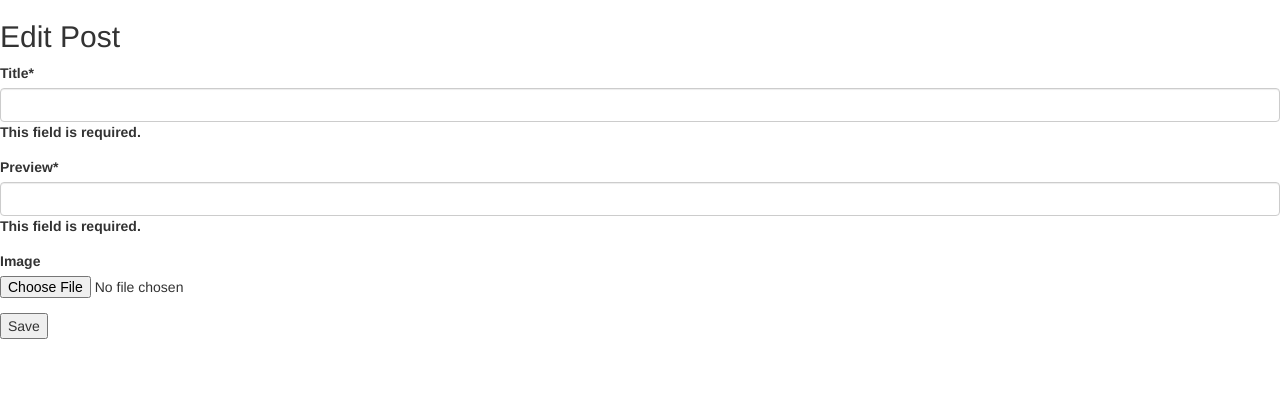
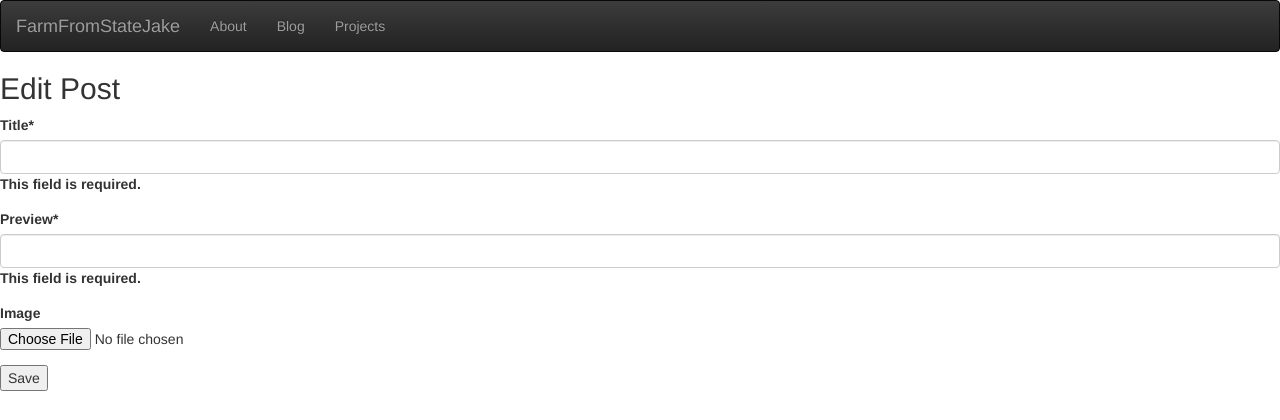
Before and after one commit to StateFromJakeFarm/statefromjakefarmdotcom, a Django app: page /blog/edit in a window 1280 px wide. Shown: the top 420 px of the page. Run offline with Django 3.2, Linux system fonts and the light colour scheme; some libraries are stand-ins or nearby versions.

Commit message:
Adds randomized home tab text

```diff
--- a/sfjf/sfjf_app/helpers.py
+++ b/sfjf/sfjf_app/helpers.py
@@ -1,3 +1,5 @@
+from random import shuffle
+
 from . import models
 
 def get_post(slug):
@@ -7,3 +9,16 @@
     post_queryset = models.BlogPostModel.objects.filter(slug=slug)
 
     return (post_queryset[0] if len(post_queryset) else None)
+
+def randomize_home_text(name=['State', 'From', 'Jake', 'Farm']):
+    '''
+    Return randomized version of site title for comedic effect
+    '''
+    new_name = name[:]
+    shuffle(new_name)
+
+    if new_name == ['Jake', 'From', 'State', 'Farm']:
+        # I don't want any legal trouble
+        return ''.join(name)
+
+    return ''.join(new_name)
--- a/sfjf/sfjf_app/templates/base.html
+++ b/sfjf/sfjf_app/templates/base.html
@@ -11,9 +11,29 @@
 
     {% block styles %}
     {% endblock styles %}
+
+    <!--Begin custom scripts-->
+    <script>
+    {% block scripts %}
+    {% endblock scripts %}
+    </script>
+    <!--End custom scripts-->
 </head>
 
 <body>
+
+<nav class="navbar navbar-inverse">
+    <div class="container-fluid">
+        <div class="navbar-header">
+            <a class="navbar-brand" href="/">{{ home_text }}</a>
+        </div>
+        <ul class="nav navbar-nav">
+            <li><a href="#">About</a></li>
+            <li><a href="blog">Blog</a></li>
+            <li><a href="#">Projects</a></li>
+        </ul>
+    </div>
+</nav>
 
 <!--Begin custom content-->
 {% block content %}
--- a/sfjf/sfjf_app/views.py
+++ b/sfjf/sfjf_app/views.py
@@ -11,7 +11,11 @@
     '''
     Render homepage
     '''
-    return render(request, 'base.html')
+    context = {
+        'home_text': helpers.randomize_home_text(),
+    }
+
+    return render(request, 'base.html', context=context)
 
 
 def edit_post(request, slug=''):
@@ -72,6 +76,7 @@
             post_form.fields['title'].widget.attrs['readonly'] = True
 
     context = {
+        'home_text': helpers.randomize_home_text(),
         'form': post_form,
     }
 
@@ -88,6 +93,7 @@
         raise ValueError('No post identified by slug "{}"'.format(slug))
 
     context = {
+        'home_text': helpers.randomize_home_text(),
         'title': post.title,
         'pub_date': post.pub_date.strftime('%B %d, %Y'),
         'body': markdown(post.body),
@@ -104,6 +110,7 @@
     posts = models.BlogPostModel.objects.all().order_by('-id')
 
     context = {
+        'home_text': helpers.randomize_home_text(),
         'posts': posts,
     }
 
```
